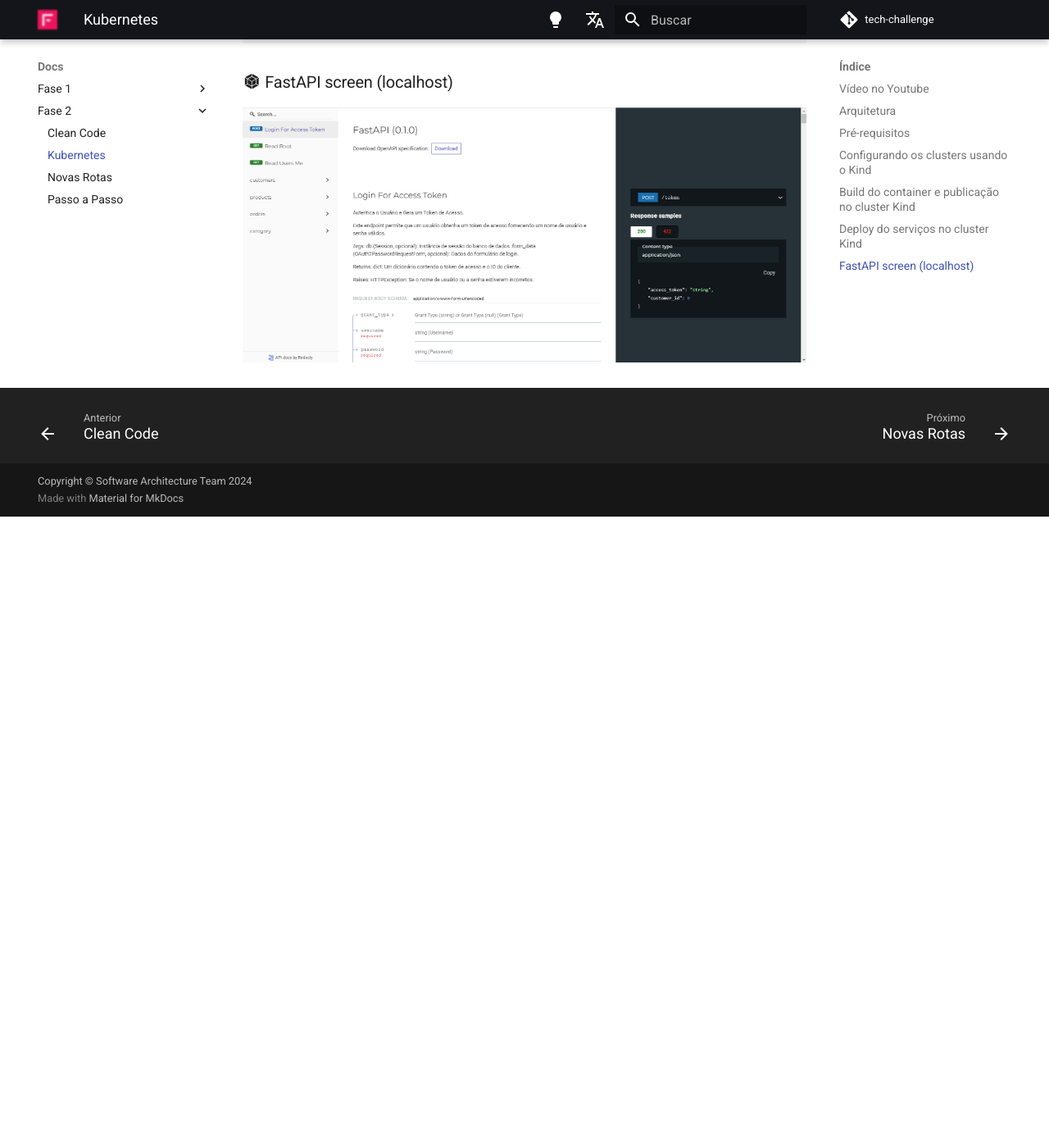
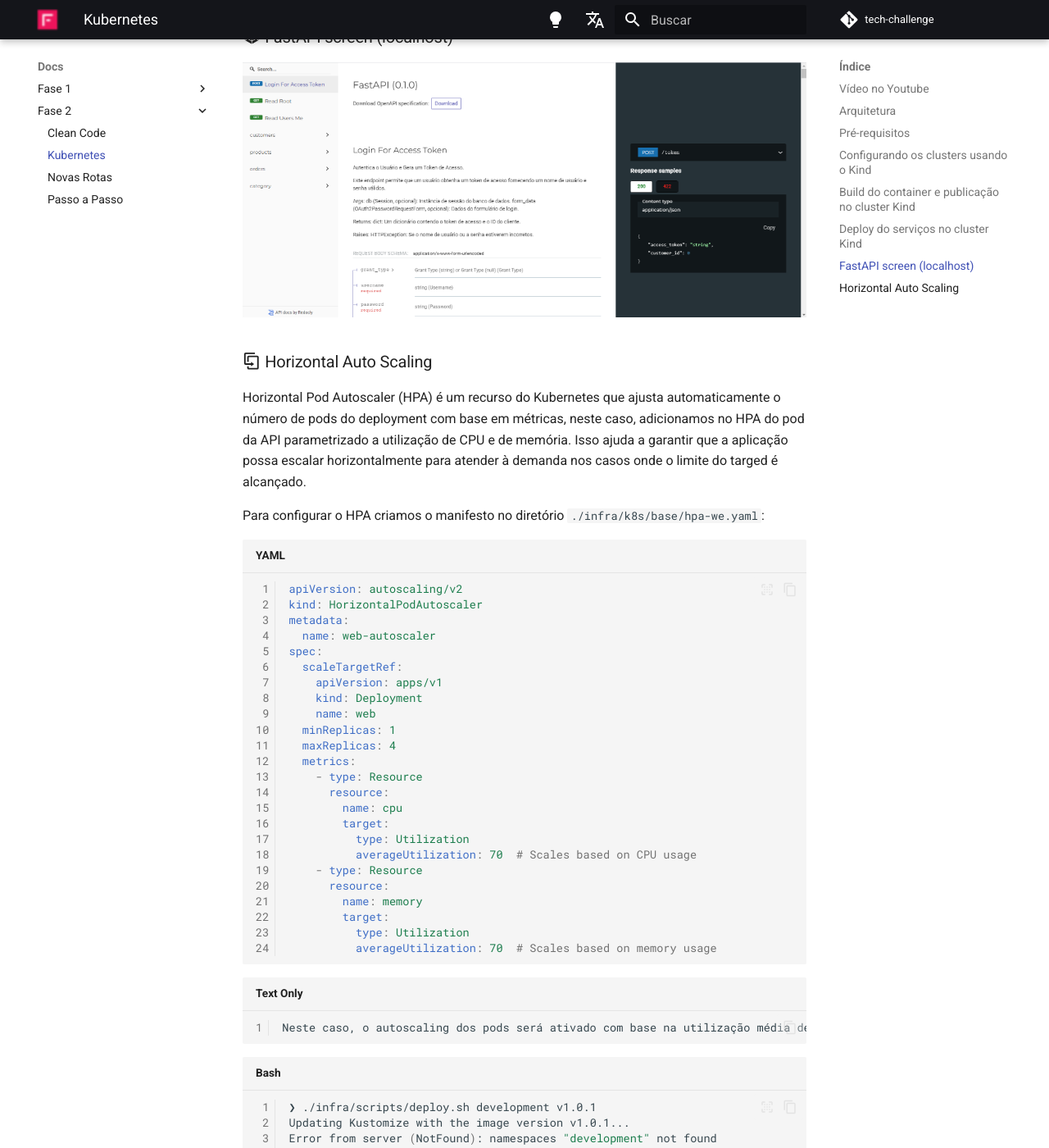
Before and after one commit to software-architecture-fiap/tech-challenge, an MkDocs documentation site: the page built from docs/fase_2/kubernetes.md, in a window 1280 px wide and 1400 px high, scrolled down 5775 px. Shown: the whole window at 82% size. Built offline with MkDocs 1.6.1 and Material for MkDocs 9.7.7, drawn with Linux system fonts in a browser that asks for light colours; comment, search, counter and statistics services are not loaded; before the commit the page ends 6405 px from its top, so only the background shows below that; some of the changed text lies outside the part shown.

Commit message:
docs: add Horizontal Pod Autoscaler (HPA) for web deployment

````diff
--- a/docs/fase_2/kubernetes.md
+++ b/docs/fase_2/kubernetes.md
@@ -79,6 +79,7 @@
         E --> F
         E --> G
     end
+
     subgraph Worker_Node["lanchonete-k8s-worker"]
         H[Pod: Postgres_DB]
         I[Pod: Web_APP]
@@ -91,7 +92,14 @@
         K --> H
         J --> I
     end
+
+    subgraph Autoscaler["Horizontal Pod Autoscaler (HPA)"]
+        N[HPA: Web_APP Autoscaler]
+        N --> I
+    end
+
     Client[Client Access] --> K
+
 ```
 
 ### :simple-pkgsrc: Pré-requisitos
@@ -254,3 +262,70 @@
 ### :material-webpack: FastAPI screen (localhost)
 
 ![image](../assets/redoc-init.png)
+
+### :material-content-duplicate: Horizontal Auto Scaling
+
+Horizontal Pod Autoscaler (HPA) é um recurso do Kubernetes que ajusta automaticamente o número de pods do deployment com base em métricas, neste caso, adicionamos no HPA do pod da API parametrizado a utilização de CPU e de memória. Isso ajuda a garantir que a aplicação possa escalar horizontalmente para atender à demanda nos casos onde o limite do targed é alcançado.
+
+Para configurar o HPA criamos o manifesto no diretório `./infra/k8s/base/hpa-we.yaml`:
+
+```yaml
+apiVersion: autoscaling/v2
+kind: HorizontalPodAutoscaler
+metadata:
+  name: web-autoscaler
+spec:
+  scaleTargetRef:
+    apiVersion: apps/v1
+    kind: Deployment
+    name: web
+  minReplicas: 1
+  maxReplicas: 4
+  metrics:
+    - type: Resource
+      resource:
+        name: cpu
+        target:
+          type: Utilization
+          averageUtilization: 70  # Scales based on CPU usage
+    - type: Resource
+      resource:
+        name: memory
+        target:
+          type: Utilization
+          averageUtilization: 70  # Scales based on memory usage
+```
+
+    Neste caso, o autoscaling dos pods será ativado com base na utilização média de CPU e memória quando esse valor atingir 70%. A quantidade de réplicas variará de um mínimo de 1 a um máximo de 4 pods. Como estamos usando o Kustomize para fazer os deploys da API e do banco de dados, o HPA será criado automaticamente na próxima execução do processo de deploy, conforme o exemplo abaixo:
+
+```bash
+
+❯ ./infra/scripts/deploy.sh development v1.0.1
+Updating Kustomize with the image version v1.0.1...
+Error from server (NotFound): namespaces "development" not found
+namespace/development created
+Applying Kubernetes manifests for development environment...
+service/db created
+service/web created
+persistentvolumeclaim/db-pvc created
+persistentvolumeclaim/logs-pvc created
+deployment.apps/db created
+deployment.apps/web created
+horizontalpodautoscaler.autoscaling/web-autoscaler created
+Deployment complete!
+```
+
+Para verificar o status do HPA, use o comando abaixo para verificar o status do HPA e garantir que ele está funcionando corretamente:
+
+```bash
+kubectl get hpa -n development
+```
+
+O output será semelhante ao exemplo abaixo:
+
+```bash
+NAME             REFERENCE        TARGETS                                     MINPODS   MAXPODS   REPLICAS   AGE
+web-autoscaler   Deployment/web   cpu: 10%/70%, memory:22%/70%                1         4         1          53m
+```
+
+Assim, nossa API ajusta automaticamente o número de réplicas do deployment `web` com base na utilização de memória e CPU, garantindo a escalabilidade horizontal conforme necessário.
````
Also changed, not shown: infra/README.md (+79 -7 lines), 6 other files.
